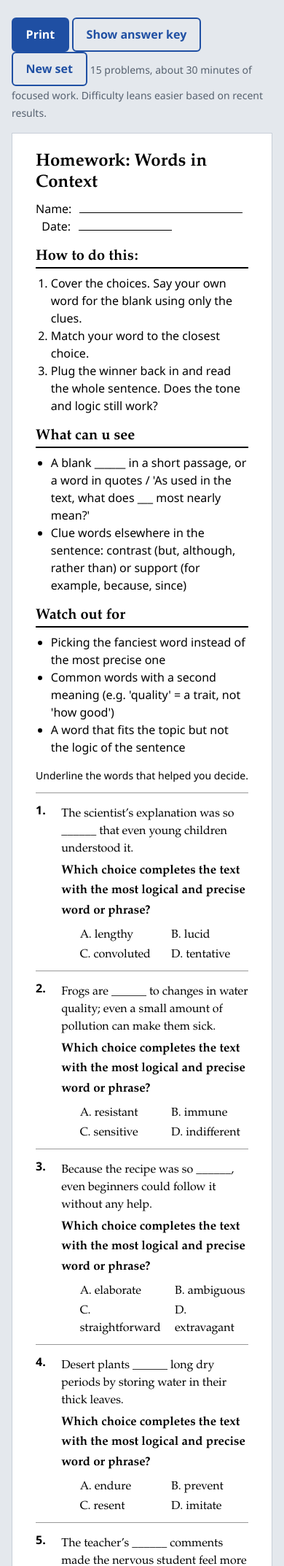
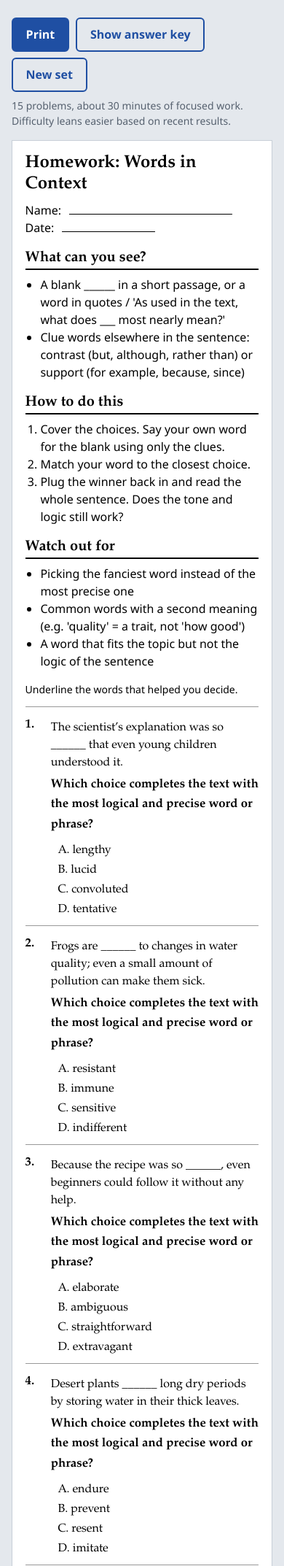
Before and after one commit to athanvi2/sat-mock, a Flask app: page /homework?skill=words_in_context in a window 390 px wide. Shown: the part 196-2342 px from the top of the page at 73% size. Run offline with Flask 3, Linux system fonts and the light colour scheme; the visitor is signed in with stand-in values (Sample User, id 1); data comes from the database, SQL or seed files in the repository; data that the repository does not hold is empty.

Commit message:
Fix lecture and homework sheet rendering
- Only numbered homework problems use the two-column grid; lecture
  examples and the answer key no longer collapse into a 2.2rem column
- Wrap question stems in a div so stems containing tables keep their styling
- Align problem numbers with stem text; consistent choice grid in lectures
- Homework headings match the lecture sheet ("What can you see?" first)
- Toolbar wrapping, phone-width padding/choices, notes list spacing
- Style the math reference sheet grid in the exam runner
- Fix two_var_data wording ("hour of studied" etc.) and render expl math

Co-Authored-By: Claude Opus 5.5 <noreply@anthropic.com>

```diff
--- a/bank/math_gen.py
+++ b/bank/math_gen.py
@@ -468,15 +468,16 @@ def two_var_data(r, d, spr):
                    figure=scatter_fig(r, m, b), **numeric(r, ans, False, [ans + 2, ans - 2, ans + 4, ans - 3]))
         return res
     if d == 1:
-        x, y, u1, u2 = r.choice([("hours studied", "test score", "hour", "points"), ("hours of practice", "free throws made out of 50", "hour", "free throws"),
-                                 ("daily minutes of reading", "vocabulary score", "minute", "points")])
+        x, y, u1, zero = r.choice([("hours studied", "test score", "hour studied", "0 hours studied"),
+                                   ("hours of practice", "free throws made out of 50", "hour of practice", "0 hours of practice"),
+                                   ("daily minutes of reading", "vocabulary score", "daily minute of reading", "0 daily minutes of reading")])
         m, b = r.randint(2, 9), r.randint(20, 60)
         eq = M(f"\\hat{{y}} = {m}x + {b}")
         which = r.random() < .5
-        good = f"For each additional {u1} of {x.split(' ', 1)[1] if ' ' in x else x}, the predicted {y} increases by {m}." if which else f"The predicted {y} for a student with 0 {x.split(' ', 1)[1]} is {b}."
-        bad = [f"The predicted {y} for a student with 0 {x.split(' ', 1)[1]} is {m}." if which else f"For each additional {u1}, the predicted {y} increases by {b}.",
-               f"For each additional {u1}, the predicted {y} decreases by {m}." if which else f"The predicted {y} for a student with {b} {x.split(' ', 1)[1]} is {m}.",
-               f"The predicted {y} is {m} times as large as the number of {x.split(' ', 1)[1]}, plus {b}." if which else f"The predicted {y} increases by {b}% each {u1}."]
+        good = f"For each additional {u1}, the predicted {y} increases by {m}." if which else f"The predicted {y} for a student with {zero} is {b}."
+        bad = [f"The predicted {y} for a student with {zero} is {m}." if which else f"For each additional {u1}, the predicted {y} increases by {b}.",
+               f"For each additional {u1}, the predicted {y} decreases by {m}." if which else f"The predicted {y} for a student with {b} {x} is {m}.",
+               f"The predicted {y} is {m} times as large as the number of {x}, plus {b}." if which else f"The predicted {y} increases by {b}% each {u1}."]
         return dict(q=f"A line of best fit for a data set relates {x} (x) and {y} (y): {eq}. Which is the best interpretation of {M(str(m if which else b))} in this context?",
                     expl="The slope is the change in the predicted y for each 1-unit increase in x; the intercept is the predicted y when x = 0.",
                     **mc(r, good, bad))
@@ -489,7 +490,7 @@ def two_var_data(r, d, spr):
     a, k = r.choice([(2, 3), (3, 2), (4, 3), (5, 2), (5, 3), (6, 2), (6, 3), (4, 2)])
     ys = [a * k ** i for i in range(4)]
     return dict(q=f"{table(['x', '0', '1', '2', '3'], [['y'] + ys])}<br>The table shows four values of x and their corresponding values of y. Which equation best models the relationship between x and y?",
-                expl=f"Each y is {k} times the previous y (a constant ratio), so the relationship is exponential: y = {a}({k})^x.",
+                expl=f"Each y is {k} times the previous y (a constant ratio), so the relationship is exponential: {M(f'y = {a}({k})^x')}.",
                 **mc(r, M(f"y = {a}({k})^x"), [M(f"y = {a} + {a * (k - 1)}x"), M(f"y = {k}({a})^x"), M(f"y = {a}x^{k}")]))
 
 
--- a/static/app.css
+++ b/static/app.css
@@ -161,6 +161,8 @@ body.run { background: var(--desk); height: 100vh; overflow: hidden; display: fl
 #calc .body { position: relative; }
 #refsheet { left: 1.5rem; bottom: 4.5rem; width: 520px; max-height: 70vh; font-size: .92rem; }
 #refsheet .body { padding: .8rem 1rem; }
+#refsheet .ref-grid { display: grid; grid-template-columns: repeat(auto-fill, minmax(9rem, 1fr)); gap: .6rem .9rem; margin-bottom: .6rem; }
+#refsheet ul { margin: .4rem 0 0 1.2rem; padding: 0; }
 @media (max-width: 900px) { .pages { grid-template-columns: 1fr; overflow: auto; } .page { overflow: visible; } body.run { height: auto; overflow: auto; } }
 
 /* ---- built-in calculator */
@@ -187,13 +189,18 @@ body.run { background: var(--desk); height: 100vh; overflow: hidden; display: fl
 .paper h1 { font-size: 1.5rem; }
 .paper .cover h2 { font-size: 1.25rem; margin-top: 1.1rem; border-bottom: 2px solid #000; padding-bottom: .15rem; }
 .paper ol.steps, .paper ul.plain { margin: .4rem 0 .8rem 1.3rem; padding: 0; }
-.paper .prob { break-inside: avoid; padding: .7rem 0 .4rem; border-top: 1px solid #999; display: grid; grid-template-columns: 2.2rem 1fr; }
-.paper .prob .n { font-weight: 700; }
+.paper .prob { break-inside: avoid; padding: .7rem 0 .4rem; border-top: 1px solid #999; }
+.paper .prob.numbered { display: grid; grid-template-columns: 2.2rem minmax(0, 1fr); }
+.paper .prob .n { font-weight: 700; font-family: var(--serif); font-size: 1.05rem; line-height: 1.65; }
 .paper .prob .ch { display: grid; grid-template-columns: 1fr 1fr; gap: .2rem 1.2rem; margin: .4rem 0 .2rem 1.6rem; font-family: var(--serif); }
+.paper .notes ul { margin: .3rem 0 .5rem 1.3rem; padding: 0; }
+.paper .feedback > :last-child { margin-bottom: 0; }
 .paper .blank { display: inline-block; border-bottom: 1.5px solid #000; width: 8rem; margin-left: .4rem; }
 .paper .work { height: 6.2rem; }
 .paper .passage { font-family: var(--serif); margin: .3rem 0; }
 .pagebreak { break-before: page; }
+.toolbar { display: flex; flex-wrap: wrap; align-items: center; gap: .5rem .6rem; }
+@media (max-width: 640px) { .paper { padding: 1.1rem; } .paper .prob .ch { grid-template-columns: 1fr; margin-left: .6rem; } }
 @media print {
   body, body.run { background: #fff; }
   .topbar, .noprint { display: none !important; }
@@ -201,3 +208,5 @@ body.run { background: var(--desk); height: 100vh; overflow: hidden; display: fl
   .paper { border: 0; margin: 0; padding: 0; max-width: none; }
   .sheet { border: 0; padding: 0; }
 }
+.stemq { font-weight: 600; margin: .2rem 0 .5rem; }
+.stemq table.dt { font-weight: 400; }
--- a/templates/homework.html
+++ b/templates/homework.html
@@ -1,7 +1,7 @@
 {% extends 'base.html' %}
 {% block title %}Homework: {{ skill['name'] }}{% endblock %}
 {% block content %}
-<p class="noprint">
+<p class="noprint toolbar">
   <button class="btn" onclick="window.print()">Print</button>
   <a class="btn ghost" href="{{ url_for('homework', skill=skill['key']) }}?seed={{ seed }}&n={{ n }}&key={{ 0 if key else 1 }}">{{ 'Hide answer key' if key else 'Show answer key' }}</a>
   <a class="btn ghost" href="{{ url_for('homework', skill=skill['key']) }}">New set</a>
@@ -11,10 +11,10 @@
   <div class="cover">
     <h1>Homework: {{ skill['name'] }}</h1>
     <p>Name: <span class="blank" style="width:14rem"></span> &nbsp; Date: <span class="blank"></span></p>
-    <h2>How to do this:</h2>
+    <h2>What can you see?</h2>
+    <ul class="plain">{% for t in skill['see'] %}<li>{{ t }}</li>{% endfor %}</ul>
+    <h2>How to do this</h2>
     <ol class="steps">{% for t in skill['how'] %}<li>{{ t }}</li>{% endfor %}</ol>
-    <h2>What can u see</h2>
-    <ul class="plain">{% for t in skill['see'] %}<li>{{ t }}</li>{% endfor %}</ul>
     <h2>Watch out for</h2>
     <ul class="plain">{% for t in skill['traps'] %}<li>{{ t }}</li>{% endfor %}</ul>
     {% if skill['formulas'] %}<h2>Formulas</h2><div class="prose">{{ skill['formulas']|safe }}</div>{% endif %}
@@ -22,11 +22,11 @@
   </div>
   <div class="pagebreak"></div>
   {% for q in qs %}
-  <div class="prob">
+  <div class="prob numbered">
     <div class="n">{{ loop.index }}.</div>
     <div class="pb">
     {% if q['passage'] %}<div class="passage">{{ q['passage']|safe }}</div>{% endif %}
-    <p class="prose" style="margin:.2rem 0"><b>{{ q['q']|safe }}</b></p>
+    <div class="prose stemq">{{ q['q']|safe }}</div>
     {% if q['figure'] %}{{ q['figure']|fig|safe }}{% endif %}
     {% if q['type'] == 'mc' %}
       <div class="ch">{% for c in q['choices'] %}<div>{{ 'ABCD'[loop.index0] }}. {{ c|safe }}</div>{% endfor %}</div>
@@ -38,7 +38,7 @@
   {% if key %}
   <div class="pagebreak"></div>
   <h2>Answer key for the tutor</h2>
-  {% for q in qs %}<div class="prob"><p><b>{{ loop.index }}. {{ q['answer'] }}</b> ({{ ['easy', 'medium', 'hard'][q['d']] }})</p><div class="small">{{ q['expl']|safe }}</div></div>{% endfor %}
+  {% for q in qs %}<div class="prob numbered"><div class="n">{{ loop.index }}.</div><div><p style="margin:.2rem 0"><b>{{ q['answer'] }}</b> <span class="muted small">({{ ['easy', 'medium', 'hard'][q['d']] }})</span></p><div class="small">{{ q['expl']|safe }}</div></div></div>{% endfor %}
   {% endif %}
 </div>
 {% endblock %}
--- a/templates/lecture.html
+++ b/templates/lecture.html
@@ -1,7 +1,7 @@
 {% extends 'base.html' %}
 {% block title %}Lecture: {{ skill['name'] }}{% endblock %}
 {% block content %}
-<p class="noprint"><a href="{{ url_for('skills_index') }}">All skills</a> &nbsp; <button class="btn ghost" onclick="window.print()">Print</button>
+<p class="noprint toolbar"><a href="{{ url_for('skills_index') }}">All skills</a> <button class="btn ghost" onclick="window.print()">Print</button>
   <a class="btn ghost" href="{{ url_for('lecture', skill=skill['key']) }}?seed={{ range(1, 9999)|random }}">Different examples</a>
   <a class="btn" href="{{ url_for('practice') }}?skill={{ skill['key'] }}">Practice this skill</a></p>
 <div class="paper">
@@ -18,9 +18,9 @@
   <div class="prob">
     <p class="muted small"><b>Example {{ loop.index }}</b> ({{ ['easy', 'medium', 'hard'][q['d']] }})</p>
     {% if q['passage'] %}<div class="passage">{{ q['passage']|safe }}</div>{% endif %}
-    <p class="prose"><b>{{ q['q']|safe }}</b></p>
+    <div class="prose stemq">{{ q['q']|safe }}</div>
     {% if q['figure'] %}{{ q['figure']|fig|safe }}{% endif %}
-    {% if q['type'] == 'mc' %}<div class="prose">{% for c in q['choices'] %}<div>{{ 'ABCD'[loop.index0] }}. {{ c|safe }}</div>{% endfor %}</div>{% endif %}
+    {% if q['type'] == 'mc' %}<div class="ch">{% for c in q['choices'] %}<div>{{ 'ABCD'[loop.index0] }}. {{ c|safe }}</div>{% endfor %}</div>{% endif %}
     <div class="feedback"><b>Answer: {{ q['answer'] }}.</b><br>{{ q['expl']|safe }}</div>
   </div>
   {% endfor %}
--- a/templates/review.html
+++ b/templates/review.html
@@ -9,7 +9,7 @@
     {% if it.ok %}<span class="pill strong">Correct</span>{% elif it.mine %}<span class="pill miss">Missed</span>{% else %}<span class="pill new">Not answered</span>{% endif %}
     {% if it.r['time_ms'] %} Time {{ (it.r['time_ms'] / 1000)|round(0)|int }}s.{% endif %}</p>
   {% if it.q['passage'] %}<div class="prose">{{ it.q['passage']|safe }}</div>{% endif %}
-  <p class="prose" style="font-weight:600">{{ it.q['q']|safe }}</p>
+  <div class="prose stemq">{{ it.q['q']|safe }}</div>
   {% if it.q['figure'] %}{{ it.q['figure']|fig|safe }}{% endif %}
   {% if it.q['type'] == 'mc' %}
     <div class="prose">{% for c in it.q['choices'] %}{% set L = 'ABCD'[loop.index0] %}
```
Also changed, not shown: tests/smoke.py (+1 -1 lines).
